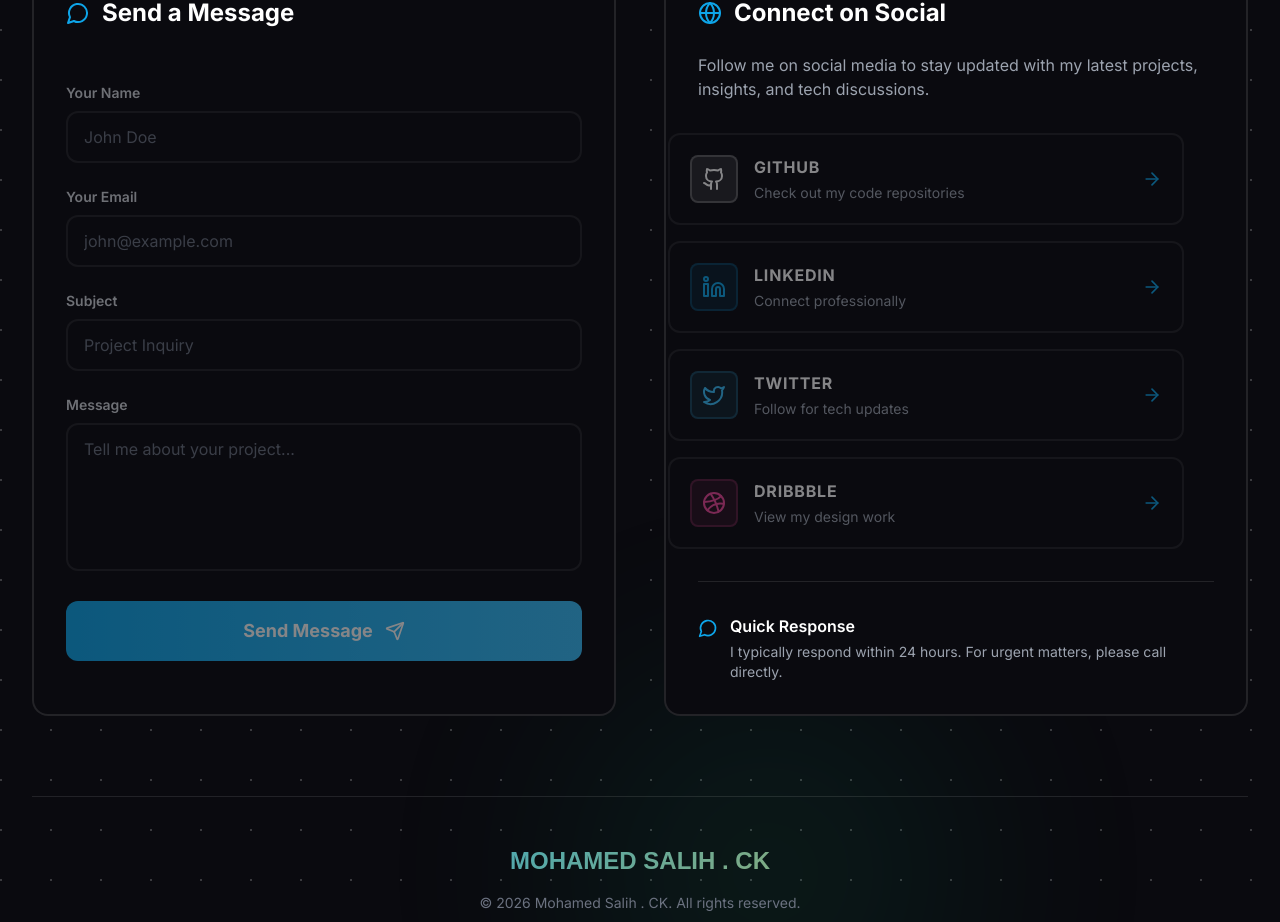
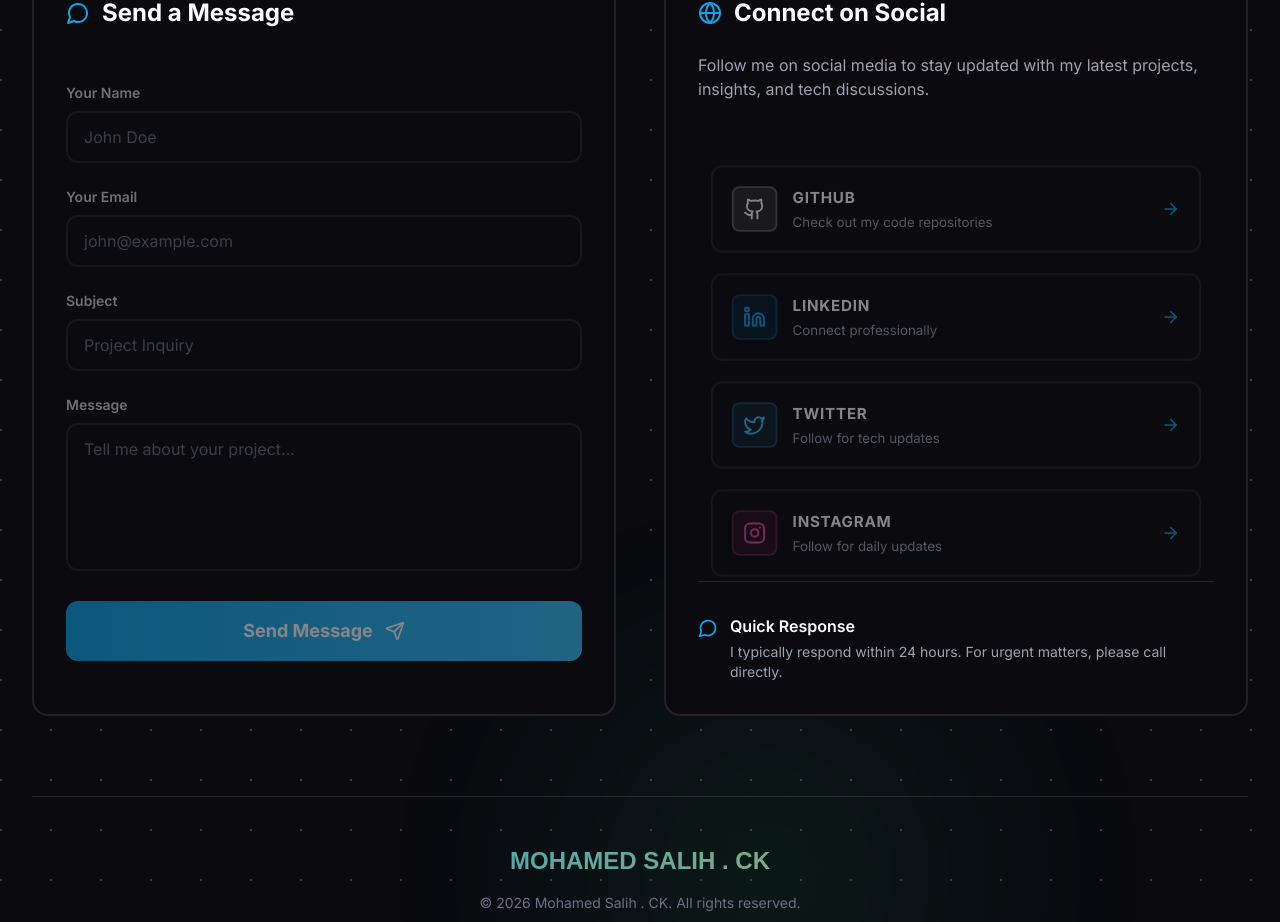
Before and after one commit to saliieey/My_Portfolio, a Next.js app: page / in a window 1280 px wide. Shown: the part 7871-8793 px from the top of the page. Built offline with nearby package versions, Linux system fonts and the light colour scheme; a web font is replaced by a local one.

Commit message:
made aligned the changes on the contact section

```diff
--- a/components/Contact.tsx
+++ b/components/Contact.tsx
@@ -10,7 +10,7 @@ import {
   Github,
   Linkedin,
   Twitter,
-  Dribbble,
+  Instagram,
   ArrowRight,
   Send,
   MessageCircle,
@@ -54,11 +54,18 @@ export default function Contact() {
         });
       }
 
-      // Social links animation
+      // Social links animation - vertical only to preserve centering
       if (socialRef.current) {
+        // Set initial state to ensure centered
+        gsap.set(socialRef.current.children, {
+          x: 0,
+          opacity: 1,
+        });
+
         gsap.from(socialRef.current.children, {
-          x: -30,
+          y: 30,
           opacity: 0.5,
+          scale: 0.95,
           duration: 0.6,
           stagger: 0.1,
           ease: "power3.out",
@@ -375,10 +382,10 @@ export default function Contact() {
                   color: "#38bdf8",
                 },
                 {
-                  icon: Dribbble,
-                  label: "DRIBBBLE",
-                  href: "https://dribbble.com",
-                  description: "View my design work",
+                  icon: Instagram,
+                  label: "INSTAGRAM",
+                  href: "https://instagram.com",
+                  description: "Follow for daily updates",
                   color: "#ec4899",
                 },
               ].map((social, index) => {
@@ -389,11 +396,11 @@ export default function Contact() {
                     href={social.href}
                     target="_blank"
                     rel="noopener noreferrer"
-                    className="group flex items-center justify-between p-5 bg-[#0a0a0f] border-2 border-white/10 rounded-xl hover:border-[#0ea5e9]/50 transition-all duration-300"
+                    className="group flex flex-col md:flex-row items-center md:items-center md:justify-between p-5 bg-[#0a0a0f] border-2 border-white/10 rounded-xl hover:border-[#0ea5e9]/50 transition-all duration-300 w-full"
                   >
-                    <div className="flex items-center gap-4">
+                    <div className="flex flex-col md:flex-row items-center md:items-center gap-4 w-full md:w-auto justify-center md:justify-start">
                       <div
-                        className="w-12 h-12 rounded-lg flex items-center justify-center group-hover:scale-110 group-hover:rotate-6 transition-all duration-300"
+                        className="w-12 h-12 rounded-lg flex items-center justify-center group-hover:scale-110 group-hover:rotate-6 transition-all duration-300 flex-shrink-0"
                         style={{
                           background: `${social.color}20`,
                           border: `2px solid ${social.color}40`
@@ -401,14 +408,14 @@ export default function Contact() {
                       >
                         <Icon className="w-6 h-6" style={{ color: social.color }} />
                       </div>
-                      <div>
+                      <div className="text-center md:text-left">
                         <div className="text-white font-bold uppercase tracking-wider mb-1">
                           {social.label}
                         </div>
                         <div className="text-gray-400 text-sm">{social.description}</div>
                       </div>
                     </div>
-                    <ArrowRight className="w-5 h-5 text-[#0ea5e9] group-hover:translate-x-2 transition-transform" />
+                    <ArrowRight className="w-5 h-5 text-[#0ea5e9] group-hover:translate-x-2 transition-transform hidden md:block" />
                   </a>
                 );
               })}
```
Also changed, not shown: vercel.json (added).
